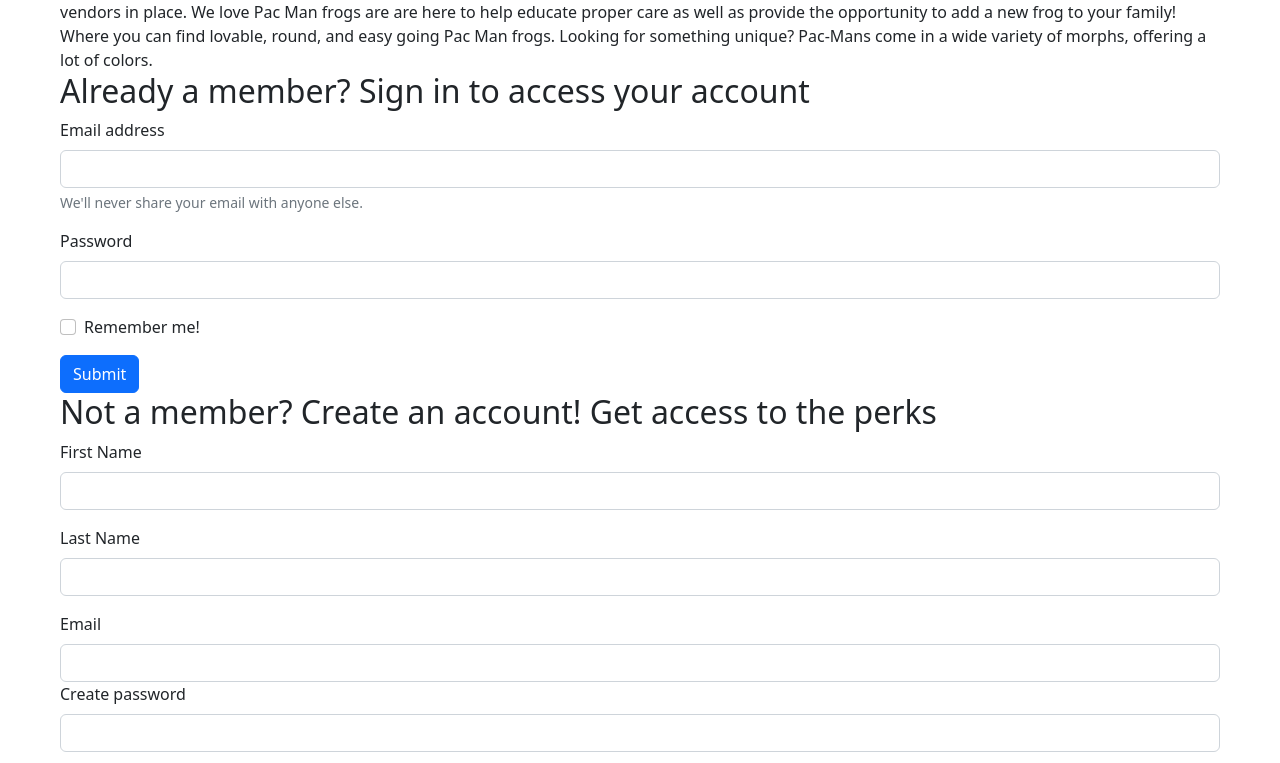
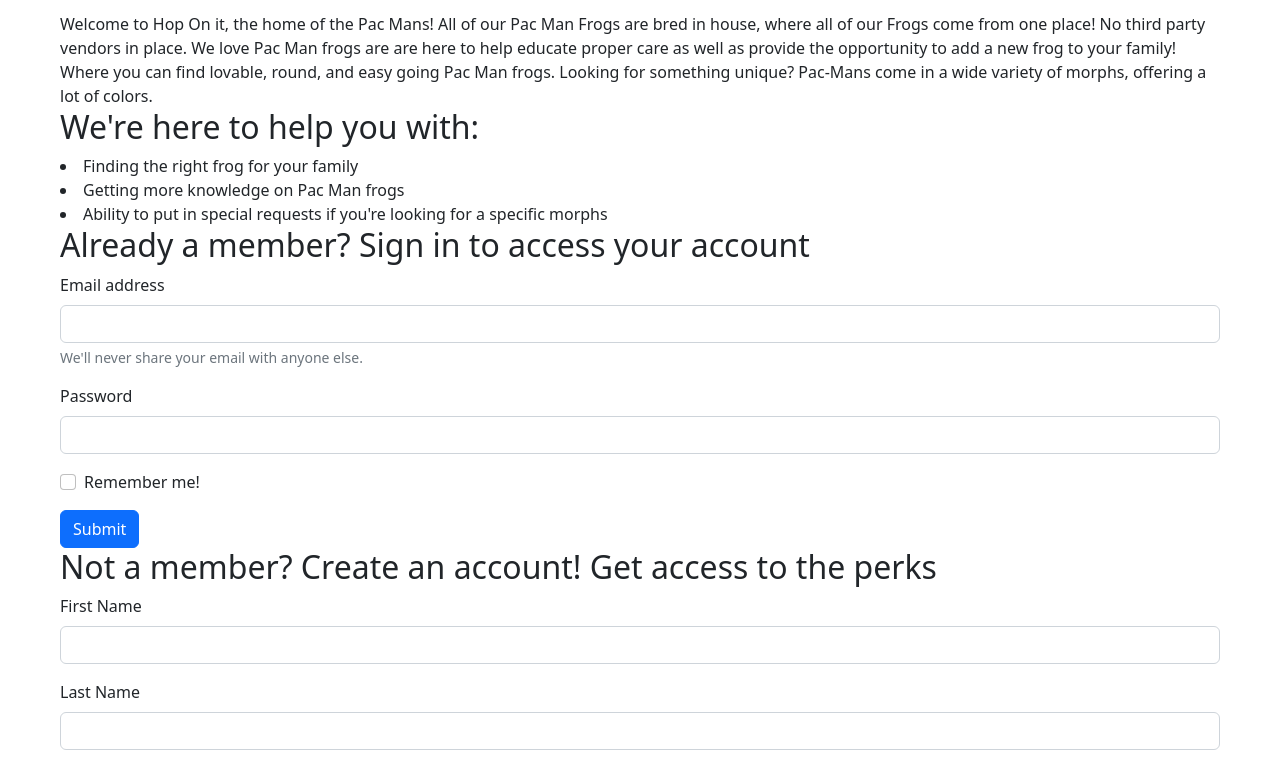
Before and after one commit to amanda882/Pac-Man-Frogs, a plain HTML site: page index.html in a window 1280 px wide. Shown: the part 928-1691 px from the top of the page. Drawn offline with nearby package versions, Linux system fonts and the light colour scheme.

Commit message:
Changed h1 text:

```diff
--- a/index.html
+++ b/index.html
@@ -12,7 +12,7 @@
 
 </head>
 <body style="padding: 60px;">
-    <header> Hop  on it!
+    <header style="color: rgb(6, 244, 6);" class="fs-1"> Hop  on it!</header>
     <!-- This is my Nav bar control -->
  <nav class="navbar navbar-expand-lg bg-light">
     <div class="container-fluid">
@@ -62,6 +62,13 @@
             We love Pac Man frogs are are here to help educate proper care as well as provide the opportunity to add a new frog to your
             family! Where you can find lovable, round, and easy going Pac Man frogs. Looking for something unique? Pac-Mans come in a wide
             variety of morphs, offering a lot of colors.
+
+            <div>
+              <h2> We're here to help you with:</h2>
+              <li> Finding the right frog for your family</li>
+              <li> Getting more knowledge on Pac Man frogs</li>
+              <li> Ability to put in special requests if you're looking for a specific morphs</li>
+            </div>
         </Main>
 
         <!--Account sign in page-->
@@ -111,8 +118,8 @@
           </form>
 
 
-<!--This is the footer-->
-        <Footer>
+<!--This is the recommendation sectoin-->
+        <div>
             <p> About us and our frogs: All of our frogs are bred in house, we do not use outside vendors.
             We take pride in being able to pair our Frogs, to confirm morph as well as cofirm health from the point
             They are born until they go to their forever home! </p>
@@ -134,7 +141,6 @@
             <img src="Images/thermometer.jpg" alt="thermometer">
             <img src="Images/thermometer2.jpg" alt="thermometer">
 
-        </Footer>
-    </header>
+          </div>
 </body>
 </html>
```
Also changed, not shown: CareSheet.html (+2 -6 lines), CheckOut.html (+1 -2 lines), Contact-us.html (+1 -0 lines), FrogImages.html (+1 -0 lines), frogs.html (+1 -0 lines).
